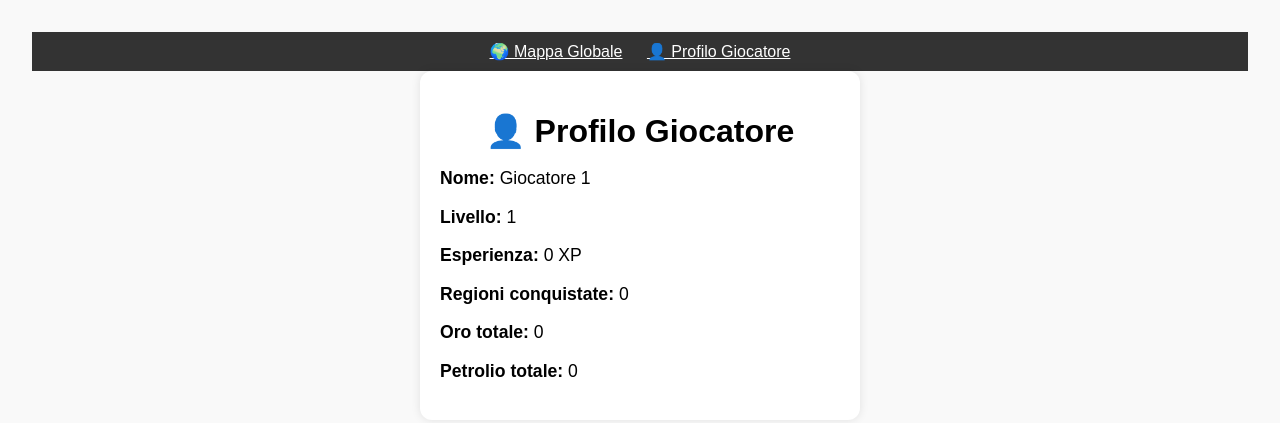
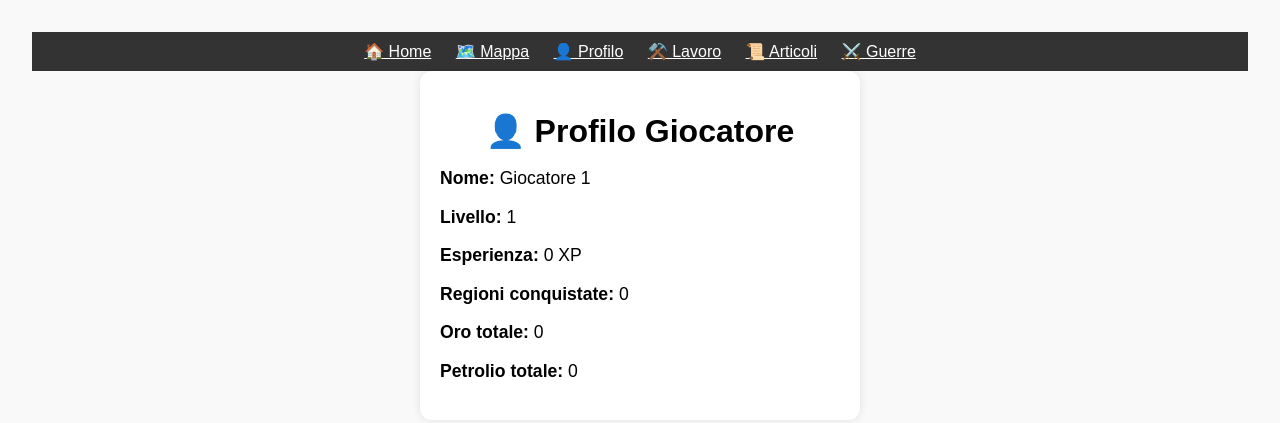
Before and after one commit to Tibebberio/gioco-backend, a website: page public/profilo.html in a window 1280 px wide. Drawn offline with Linux system fonts and the light colour scheme.

Commit message:
Add files via upload

```diff
--- a/public/profilo.html
+++ b/public/profilo.html
@@ -28,10 +28,16 @@
   </style>
 </head>
 <body>
-  <nav style="background: #333; color: white; padding: 10px; text-align: center;">
-    <a href="index.html" style="color: white; margin-right: 20px;">🌍 Mappa Globale</a>
-    <a href="profilo.html" style="color: white;">👤 Profilo Giocatore</a>
-  </nav>
+
+<nav style="background: #333; color: white; padding: 10px; text-align: center;">
+  <a href="home.html" style="color: white; margin: 0 10px;">🏠 Home</a>
+  <a href="index.html" style="color: white; margin: 0 10px;">🗺️ Mappa</a>
+  <a href="profilo.html" style="color: white; margin: 0 10px;">👤 Profilo</a>
+  <a href="lavoro.html" style="color: white; margin: 0 10px;">⚒️ Lavoro</a>
+  <a href="articoli.html" style="color: white; margin: 0 10px;">📜 Articoli</a>
+  <a href="guerre.html" style="color: white; margin: 0 10px;">⚔️ Guerre</a>
+</nav>
+
 
   <div class="profile-box">
     <h1>👤 Profilo Giocatore</h1>
```
